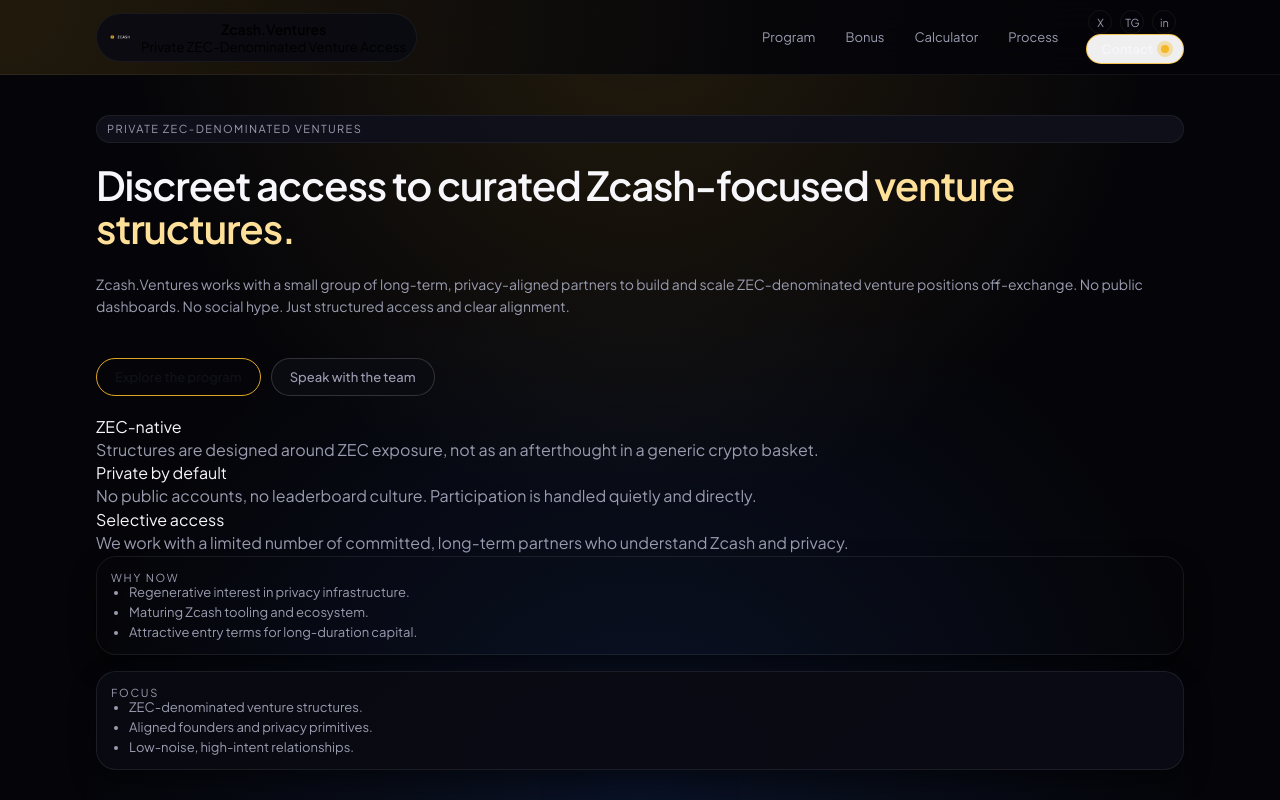
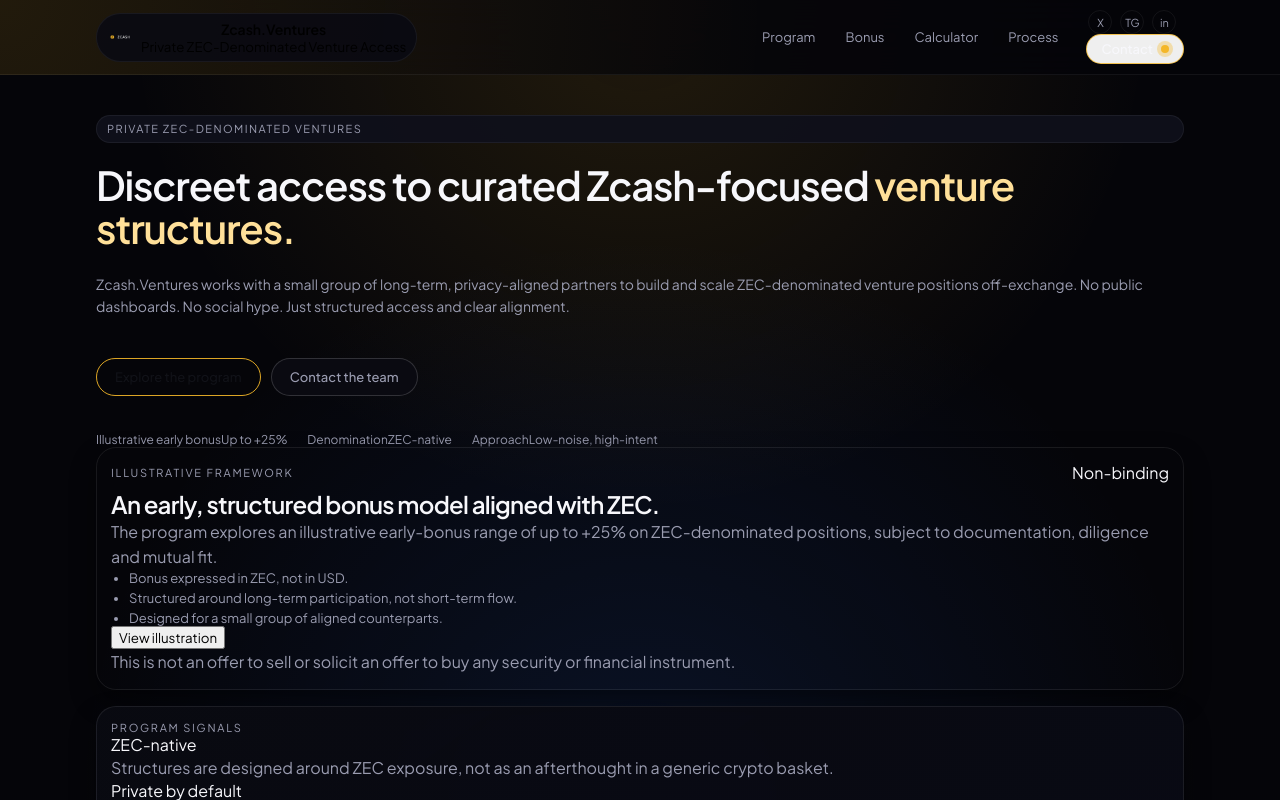
Before and after one commit to Gatsby01k/zcv-land, a Next.js app: page / in a window 1280 px wide. Shown: the top 800 px of the page. Built offline with nearby package versions, Linux system fonts and the light colour scheme.

Commit message:
Update Hero.tsx

```diff
--- a/components/sections/Hero.tsx
+++ b/components/sections/Hero.tsx
@@ -7,8 +7,18 @@
   useEffect(() => {
     if (typeof window === "undefined") return;
 
-    const items = document.querySelectorAll<HTMLElement>(".reveal");
-    if (!("IntersectionObserver" in window)) {
+    const items = Array.from(
+      document.querySelectorAll<HTMLElement>(".reveal")
+    );
+    if (!items.length) return;
+
+    const prefersReducedMotion = window.matchMedia?.(
+      "(prefers-reduced-motion: reduce)"
+    ).matches;
+
+    // Если пользователь отключил анимации или нет IntersectionObserver —
+    // просто показываем элементы
+    if (prefersReducedMotion || !("IntersectionObserver" in window)) {
       items.forEach((el) => el.classList.add("is-visible"));
       return;
     }
@@ -22,10 +32,11 @@
           }
         });
       },
-      { threshold: 0.16 }
+      { threshold: 0.15, rootMargin: "0px 0px -10% 0px" }
     );
 
     items.forEach((el) => observer.observe(el));
+
     return () => observer.disconnect();
   }, []);
 
@@ -40,9 +51,9 @@
           </h1>
           <p className="hero-copy">
             Zcash.Ventures works with a small group of long-term, privacy-aligned
-            partners to build and scale ZEC-denominated venture positions off-exchange.
-            No public dashboards. No social hype. Just structured access and clear
-            alignment.
+            partners to build and scale ZEC-denominated venture positions
+            off-exchange. No public dashboards. No social hype. Just structured
+            access and clear alignment.
           </p>
 
           <div className="hero-actions">
@@ -58,43 +69,92 @@
               className="hero-cta-secondary"
               onClick={openMail}
             >
-              Speak with the team
+              Contact the team
             </button>
           </div>
 
+          <div className="hero-meta">
+            <div className="hero-meta-item">
+              <span className="hero-meta-label">Illustrative early bonus</span>
+              <span className="hero-meta-value">Up to +25%</span>
+            </div>
+            <div className="hero-meta-divider" aria-hidden="true" />
+            <div className="hero-meta-item">
+              <span className="hero-meta-label">Denomination</span>
+              <span className="hero-meta-value">ZEC-native</span>
+            </div>
+            <div className="hero-meta-divider" aria-hidden="true" />
+            <div className="hero-meta-item">
+              <span className="hero-meta-label">Approach</span>
+              <span className="hero-meta-value">Low-noise, high-intent</span>
+            </div>
+          </div>
+        </div>
+
+        <aside className="hero-side reveal">
+          <div className="hero-panel hero-panel-primary">
+            <div className="hero-panel-header">
+              <span className="hero-panel-kicker">Illustrative framework</span>
+              <span className="hero-panel-tag">Non-binding</span>
+            </div>
+
+            <h2 className="hero-panel-title">
+              An early, structured bonus model
+              <span className="hero-panel-title-accent"> aligned with ZEC.</span>
+            </h2>
+
+            <p className="hero-panel-copy">
+              The program explores an illustrative early-bonus range of up to
+              +25% on ZEC-denominated positions, subject to documentation,
+              diligence and mutual fit.
+            </p>
+
+            <ul className="hero-panel-list">
+              <li>Bonus expressed in ZEC, not in USD.</li>
+              <li>Structured around long-term participation, not short-term flow.</li>
+              <li>Designed for a small group of aligned counterparts.</li>
+            </ul>
+
+            <div className="hero-panel-footer">
+              <button
+                type="button"
+                className="hero-panel-cta"
+                onClick={() => scrollToSection("calculator")}
+              >
+                View illustration
+              </button>
+              <p className="hero-panel-footnote">
+                This is not an offer to sell or solicit an offer to buy any
+                security or financial instrument.
+              </p>
+            </div>
+          </div>
+
+          <div className="hero-panel hero-panel-soft">
+            <div className="hero-panel-label">Program signals</div>
             <div className="hero-points">
               <div className="hero-point">
                 <span className="hero-point-label">ZEC-native</span>
                 <p>
-                Structures are designed around ZEC exposure, not as an afterthought
-                in a generic crypto basket.
+                  Structures are designed around ZEC exposure, not as an
+                  afterthought in a generic crypto basket.
                 </p>
               </div>
               <div className="hero-point">
                 <span className="hero-point-label">Private by default</span>
                 <p>
-                No public accounts, no leaderboard culture. Participation is handled
-                quietly and directly.
+                  No public accounts, no leaderboard culture. Participation is
+                  handled quietly and directly.
                 </p>
               </div>
               <div className="hero-point">
-              <span className="hero-point-label">Selective access</span>
+                <span className="hero-point-label">Builder-aligned</span>
                 <p>
-                We work with a limited number of committed, long-term partners who
-                understand Zcash and privacy.
+                  Focused on ventures, infrastructure and primitives that deepen
+                  the Zcash ecosystem over the long term.
                 </p>
               </div>
             </div>
-        </div>
-
-        <aside className="hero-side reveal">
-          <div className="hero-panel">
-            <div className="hero-panel-label">Why now</div>
-            <ul className="hero-panel-list">
-              <li>Regenerative interest in privacy infrastructure.</li>
-              <li>Maturing Zcash tooling and ecosystem.</li>
-              <li>Attractive entry terms for long-duration capital.</li>
-            </ul>
           </div>
 
           <div className="hero-panel hero-panel-soft">
```
Lines whose indentation alone changed are shown as unchanged.
